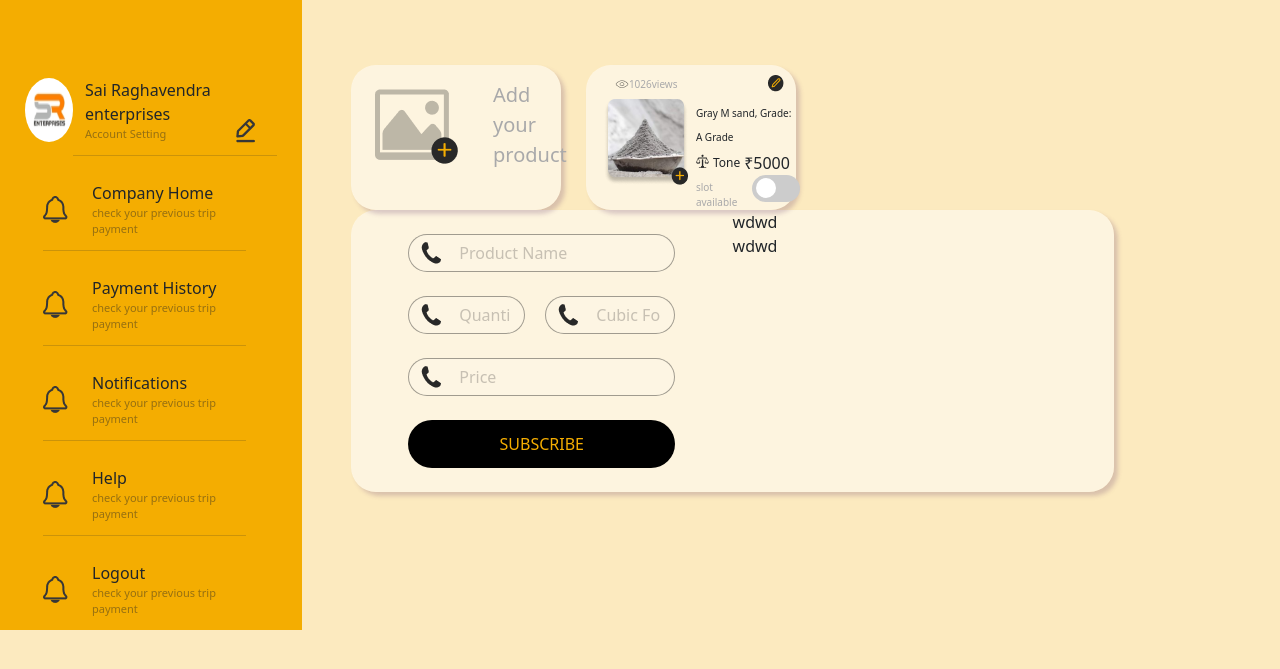
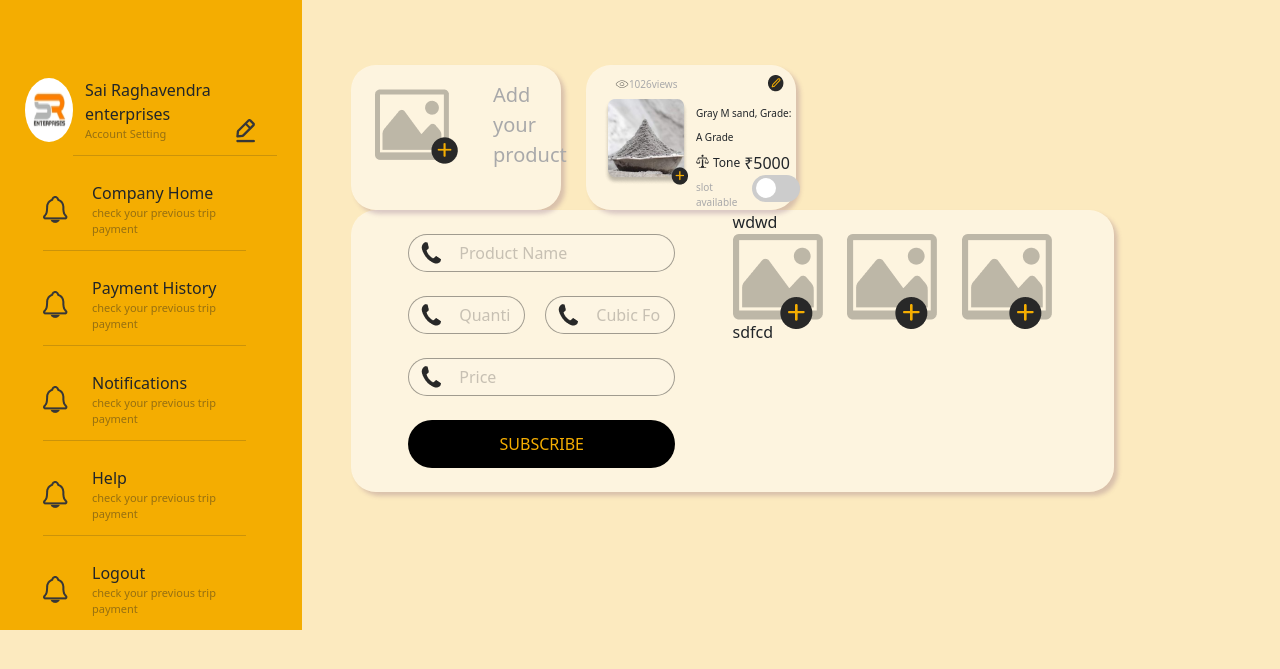
Before and after one commit to sighachandra/bonder, a plain HTML site: page try.html in a window 1280 px wide. Shown: the part 109-778 px from the top of the page. Drawn offline with Linux system fonts and the light colour scheme.

Commit message:
stratergic commit

```diff
--- a/assets/css/try.css
+++ b/assets/css/try.css
@@ -261,4 +261,13 @@
 }
 .posi-icon-in-t {
     left: 13px;
-    top: 8px}
+    top: 8px
+}
+.imm{
+    width: 30%;
+}
+.plusI12{
+    position: absolute;
+    right: 34PX;
+    top: 63px;
+}
--- a/try.html
+++ b/try.html
@@ -338,9 +338,29 @@
 
                                    <!-- Second section -->
 
-                         <div>
+                         <div class="w-50">
                            <div>wdwd</div>
-                           <div>wdwd</div>
+                           <div class="f-d">
+                              <div class="pos-rel imm">
+                                 <img src="assets/images/bigImage.png" alt="">
+                                 <div class="plusI12">
+                                    <img src="assets/images/innerplus.png" alt="">
+                                 </div>
+                              </div>
+                              <div class="pos-rel imm">
+                                 <img src="assets/images/bigImage.png" alt="">
+                                 <div class="plusI12">
+                                    <img src="assets/images/innerplus.png" alt="">
+                                 </div>
+                              </div>
+                              <div class="pos-rel imm">
+                                 <img src="assets/images/bigImage.png" alt="">
+                                 <div class="plusI12">
+                                    <img src="assets/images/innerplus.png" alt="">
+                                 </div>
+                              </div>
+                           </div>
+                           <div>sdfcd</div>
                          </div>
                    </div>
                                  <!-- end of part         -->
```
Also changed, not shown: assets/images/Group 529.png (added), assets/images/Group 876.png (added), assets/images/bigImage.png (added), assets/images/fi_log-out.png (added), assets/images/innerplus.png (added).
